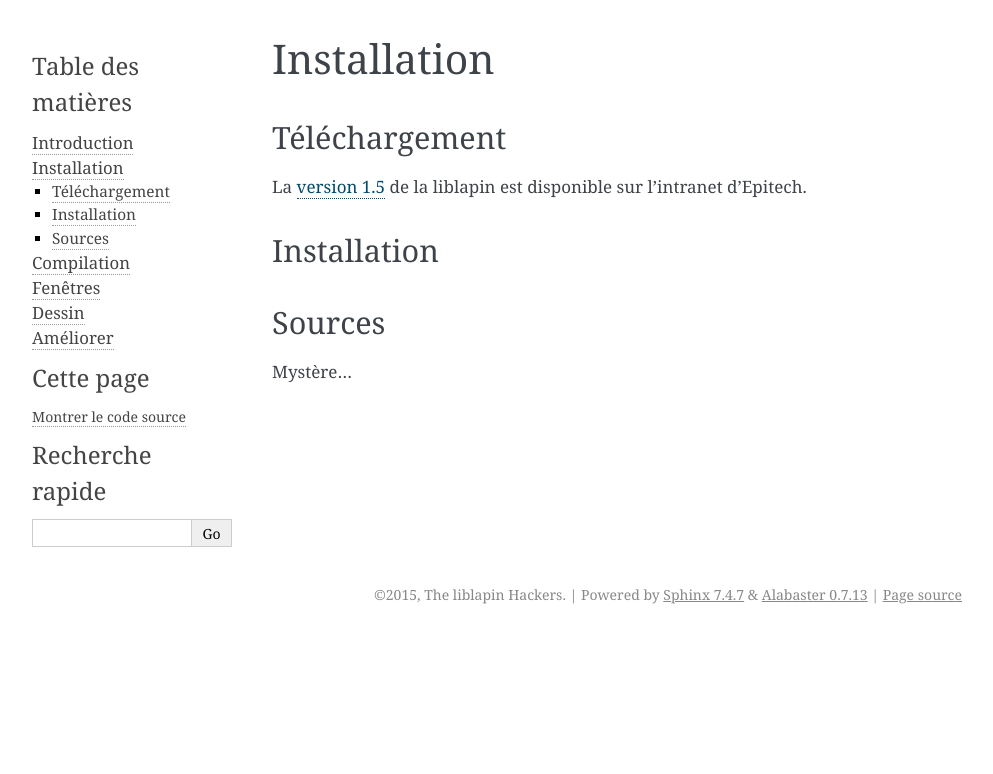
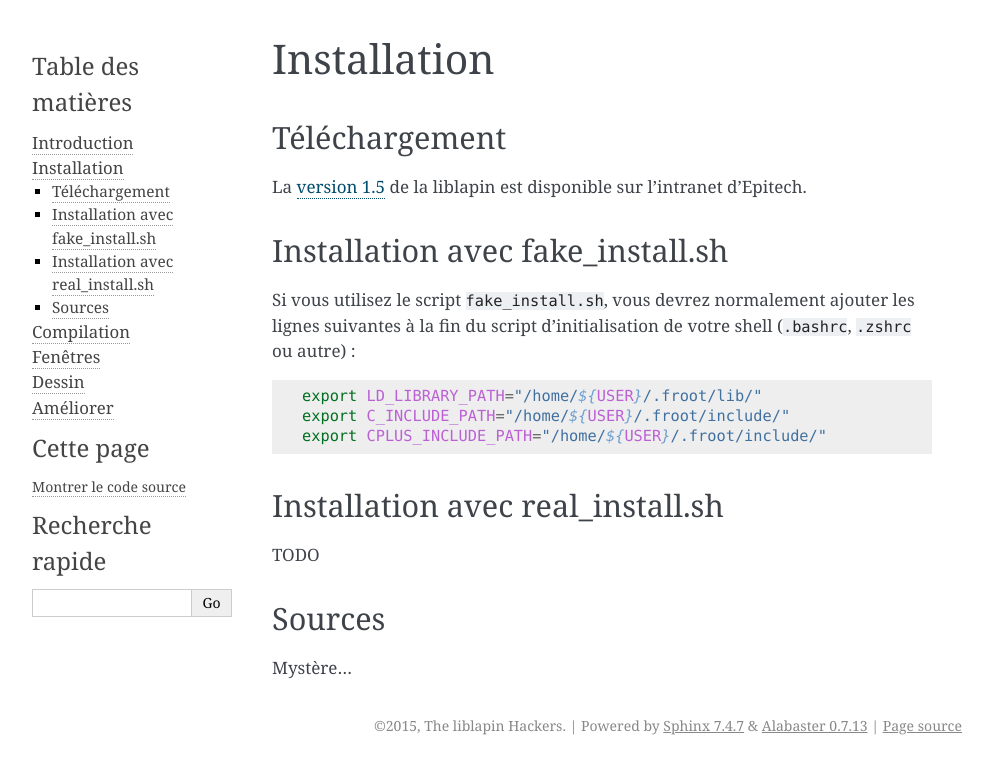
Before and after one commit to motet-a/liblapin-tutorial, a Sphinx documentation site: the page built from source/install.md, in a window 1280 px wide. Shown: the top 774 px of the page, without its empty margins (148-1141 px from the left). Built offline with Sphinx 7.4.7, drawn with Linux system fonts in a browser that asks for light colours.

````diff
--- a/source/install.md
+++ b/source/install.md
@@ -3,11 +3,26 @@
 
 ## Téléchargement ##
 
-La [version 1.5](https://intra.epitech.eu/e-learning/#!/semester-1/B1-Infographie/cours-LibLapin-&-Documentation/LibLapin1-5)
-de la liblapin est disponible sur l’intranet d’Epitech.
+La [version 1.5][liblapin] de la liblapin est disponible sur l’intranet d’Epitech.
 
-## Installation ##
+## Installation avec fake_install.sh ##
+
+Si vous utilisez le script `fake_install.sh`, vous devrez normalement
+ajouter les lignes suivantes à la fin du script
+d’initialisation de votre shell (`.bashrc`, `.zshrc` ou autre) :
+
+```sh
+export LD_LIBRARY_PATH="/home/${USER}/.froot/lib/"
+export C_INCLUDE_PATH="/home/${USER}/.froot/include/"
+export CPLUS_INCLUDE_PATH="/home/${USER}/.froot/include/"
+```
+
+## Installation avec real_install.sh ##
+
+TODO
 
 ## Sources ##
 
 Mystère...
+
+[liblapin]: https://intra.epitech.eu/e-learning/#!/semester-1/B1-Infographie/cours-LibLapin-&-Documentation/LibLapin1-5
````
Also changed, not shown: source/build.md (+0 -10 lines), source/windows.md (+8 -3 lines).
